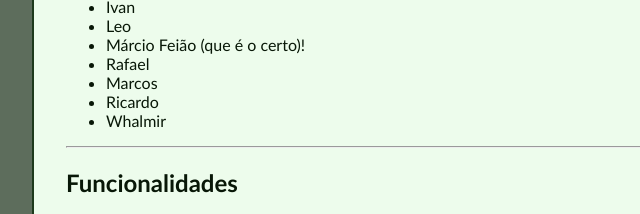
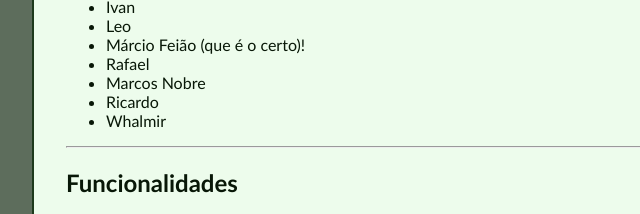
Before and after one commit to CFPsi/treinamento-git, a website: page index.html in a window 1280 px wide. Shown: the part 280-494 px from the top of the page, 154-794 px from the left. Drawn offline with Linux system fonts and the light colour scheme.

Commit message:
fix(pagina-inicial): corrige nome marcos

```diff
--- a/index.html
+++ b/index.html
@@ -45,7 +45,7 @@
       <li>Leo</li>
       <li>Márcio Feião (que é o certo)!</li>
       <li>Rafael</li>
-      <li>Marcos</li>
+      <li>Marcos Nobre</li>
       <li>Ricardo</li>
       <li>Whalmir</li>
     </ul>
```
